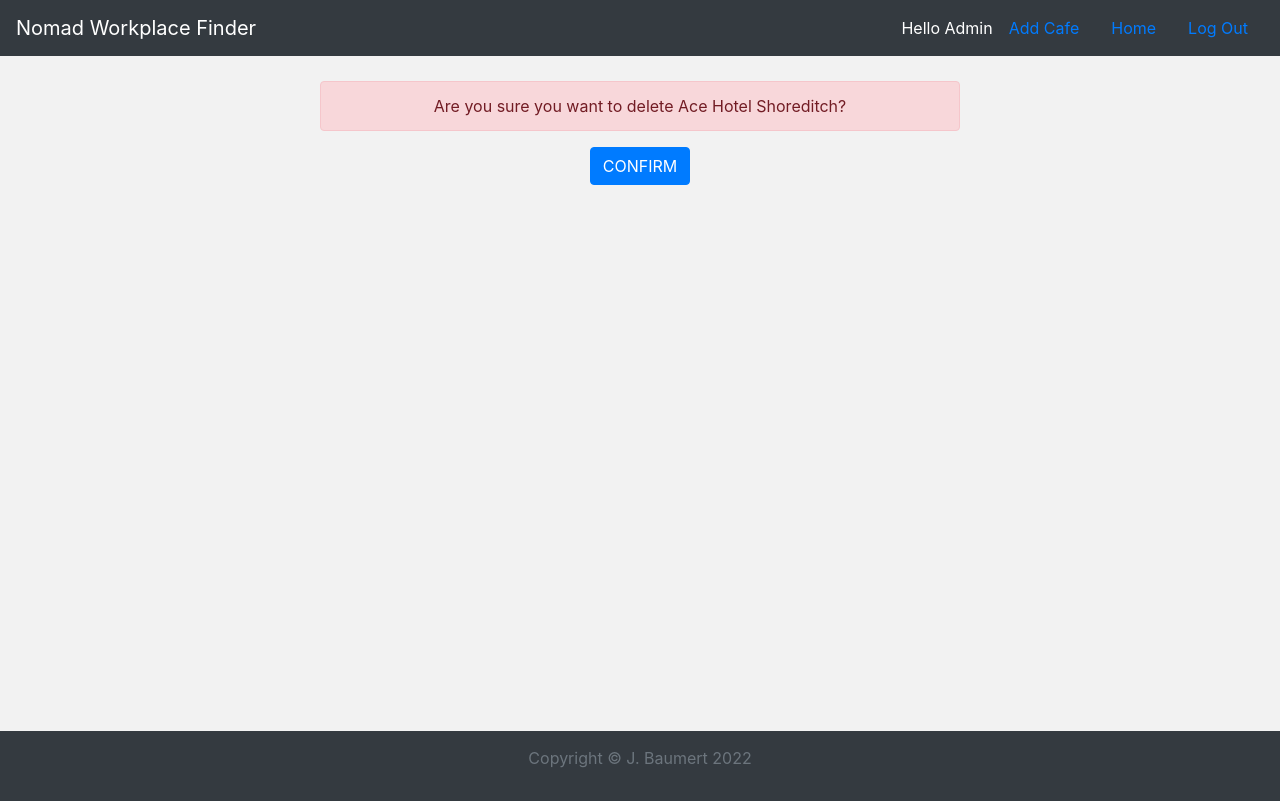
After one commit to baumertjohn/CafeWifiWebsite, a Flask app: page /delete/7 in a window 1280 px wide. The commit adds this page. Run offline with Flask 2, Linux system fonts and the light colour scheme; a user stored in the database is signed in; data comes from the database, SQL or seed files in the repository; both versions use the stored data as it was after the commit; some libraries are stand-ins or nearby versions.

Commit message:
Added delete cafe function. Various code cleanup.

```diff
--- a/main.py
+++ b/main.py
@@ -1,8 +1,16 @@
-# A simple cafe ammenity listing website
-# Admin user credentials are:
+# A simple cafe amenity listing website
+
+# Admin user credentials:
 # name: Admin
 # email: admin@admin.com
 # password: 12345678
+# Can ADD or DELETE cafe data
+
+# Test user credentials:
+# name: New Person
+# email: test@email.com
+# password: 1234
+# Can ADD cafe data
 
 from flask import Flask, redirect, render_template, request, url_for
 from flask_bootstrap import Bootstrap
@@ -10,7 +18,7 @@ from flask_sqlalchemy import SQLAlchemy
 from flask_wtf import FlaskForm
 from wtforms import StringField, SelectField, SubmitField
 from wtforms.validators import DataRequired, URL
-from flask_login import LoginManager, UserMixin, login_required, login_user, logout_user
+from flask_login import LoginManager, UserMixin, login_required, login_user, logout_user, current_user
 from werkzeug.security import generate_password_hash, check_password_hash
 
 CAFE_BOOLEANS = ['YES', 'NO']
@@ -168,15 +176,17 @@ def logout():
     logout_user()
     return redirect(url_for('home'))
 
-# Create Admin User
-# db.create_all()
-# admin_password = generate_password_hash(
-#     'abcd1234', method='pbkdf2:sha256', salt_length=8)
-# admin_user = User(email='admin@admin.com',
-#                   password=admin_password,
-#                   name='Admin')
-# db.session.add(admin_user)
-# db.session.commit()
+
+@app.route('/delete/<int:cafe_id>', methods=['GET', 'POST'])
+@login_required
+def delete(cafe_id):
+    if current_user.name == 'Admin':
+        cafe_to_delete = db.session.query(Cafe).get(cafe_id)
+        if request.method == 'POST':
+            db.session.delete(cafe_to_delete)
+            db.session.commit()
+            return redirect(url_for('home'))
+    return render_template('delete.html', cafe=cafe_to_delete.name)
 
 
 if __name__ == '__main__':
--- a/templates/cafe.html
+++ b/templates/cafe.html
@@ -47,5 +47,9 @@
             </ul>
         </div>
     </div>
+    {% if current_user.name == 'Admin': %}
+    <br>
+    <a href="{{ url_for('delete', cafe_id=cafe.id) }}" class="btn btn-danger">DELETE CAFE</a>
+    {% endif %}
 </div>
 {% include "footer.html" %}
--- /dev/null
+++ b/templates/delete.html
@@ -0,0 +1,15 @@
+{% set title = 'Delete Cafe' %}
+{% include 'header.html' %}
+<!-- Page Header -->
+<div class="short_content" style="width:50%; margin:0 auto; text-align:center;">
+    <div class="alert alert-danger">
+        Are you sure you want to delete {{ cafe }}?
+    </div>
+    <div>
+        <form action="" method="post">
+            <button type="submit" class="btn btn-primary">CONFIRM</button>
+        </form>
+    </div>
+</div>
+<!-- Page Footer -->
+{% include 'footer.html' %}
```
Also changed, not shown: templates/footer.html (+0 -8 lines), cafes.db, templates/header.html (line endings or trailing spaces).
